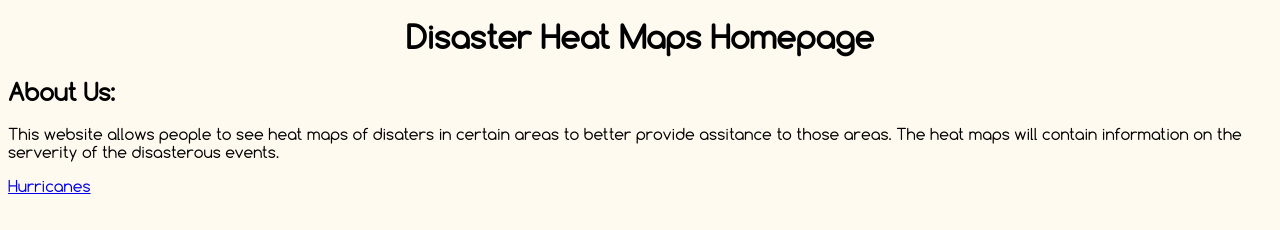
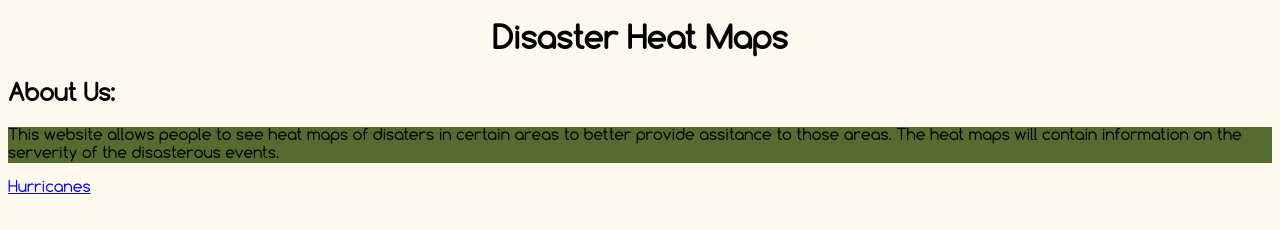
Before and after one commit to JAAMM-HackTX2017/front-end, a plain HTML site: page disaster-heat-map-homepage.html in a window 1280 px wide. Drawn offline with Linux system fonts and the light colour scheme.

Commit message:
Made changes to colors in background

```diff
--- a/disaster-heat-map-homepage.html
+++ b/disaster-heat-map-homepage.html
@@ -5,7 +5,7 @@
 		<title>Disaster Heat Maps Homepage</title>
 	</head>
 	<body>
-		<h1>Disaster Heat Maps Homepage</h1>
+		<h1>Disaster Heat Maps</h1>
 		<h2>About Us:</h2>
 		<p>This website allows people to see heat maps of disaters in certain areas to better provide assitance to those areas. The heat maps will contain information on the serverity of the disasterous events.</p>
 		<a href="heatmap.js-master/examples/googlemaps-heatmap/disaster-one.html">Hurricanes<a>
--- a/homepage-style.css
+++ b/homepage-style.css
@@ -5,7 +5,12 @@ body {
 
 h1 {
 	color: black;
+	background-color: floralwhite;
 	text-align: center;
+}
+
+p {
+	background-color: darkolivegreen;
 }
 
 @font-face {
```
